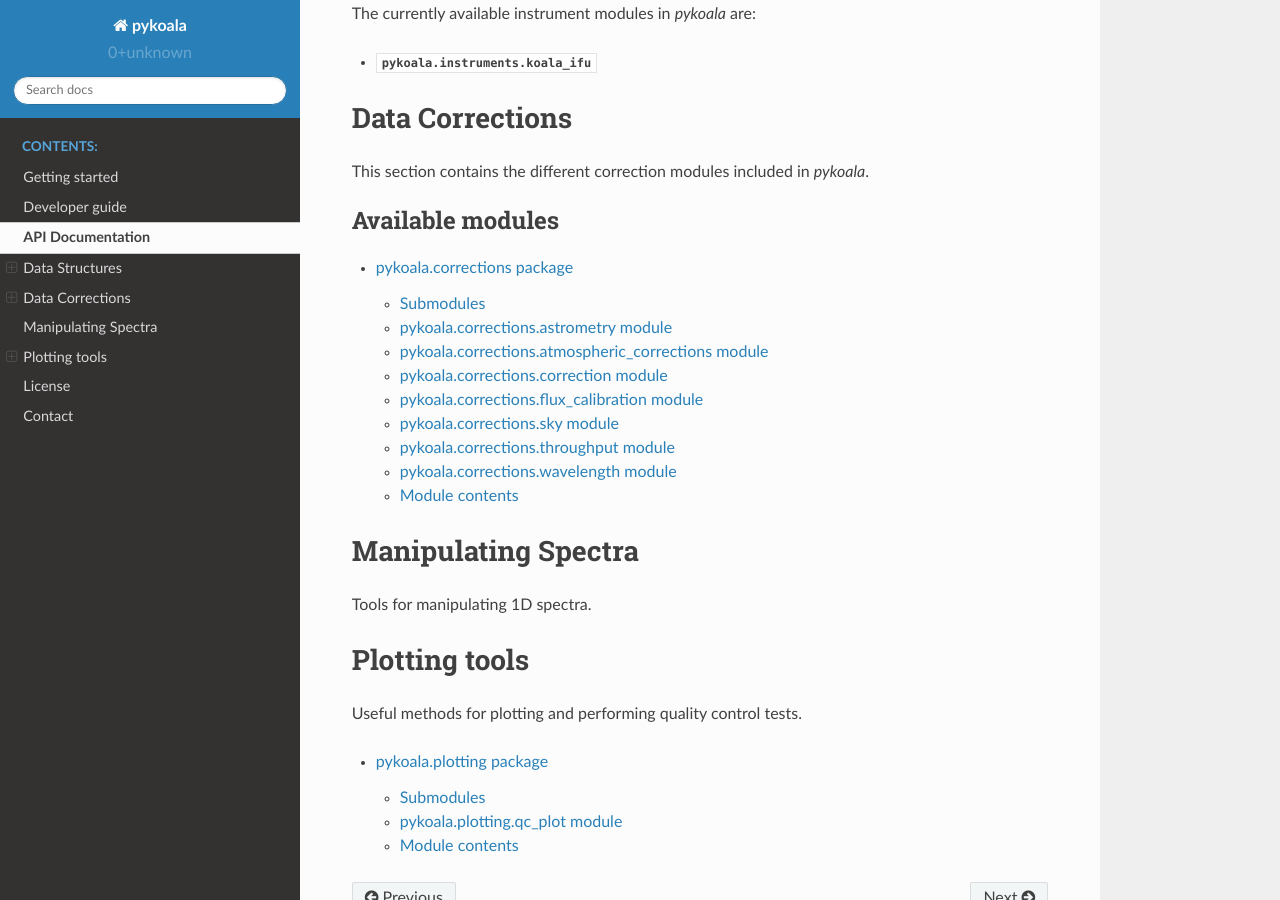
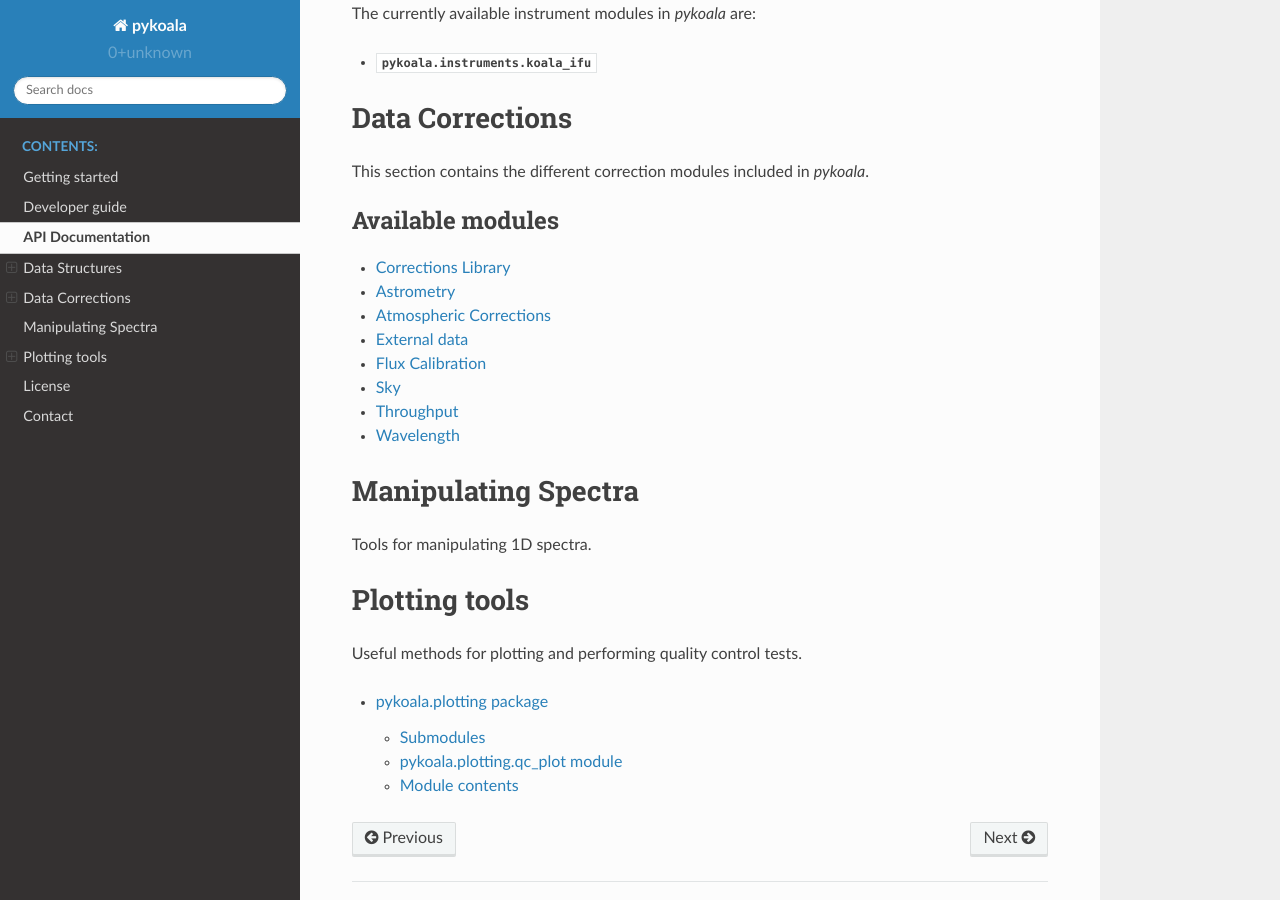
Before and after one commit to pykoala/pykoala, a Sphinx documentation site: the page built from docs/api.rst, in a window 1280 px wide and 900 px high, scrolled down 1107 px. Built offline with Sphinx 7.4.7 and the Read the Docs theme 2.0.0, drawn with Linux system fonts in a browser that asks for light colours.

Commit message:
reformat corrections rst file

```diff
--- a/docs/pykoala.corrections.rst
+++ b/docs/pykoala.corrections.rst
@@ -1,10 +1,12 @@
-pykoala.corrections package
-===========================
+Corrections Library
+--------------
 
-Submodules
-----------
+.. automodule:: pykoala.corrections
+   :members: CorrectionBase
+   :undoc-members:
+   :show-inheritance:
 
-pykoala.corrections.astrometry module
+Astrometry
 ---------------------------------------------------
 
 .. automodule:: pykoala.corrections.astrometry
@@ -12,7 +14,7 @@ pykoala.corrections.astrometry module
    :undoc-members:
    :show-inheritance:
 
-pykoala.corrections.atmospheric\_corrections module
+Atmospheric Corrections
 ---------------------------------------------------
 
 .. automodule:: pykoala.corrections.atmospheric_corrections
@@ -20,15 +22,15 @@ pykoala.corrections.atmospheric\_corrections module
    :undoc-members:
    :show-inheritance:
 
-pykoala.corrections.correction module
--------------------------------------
+External data
+---------------------------------------------------
 
-.. automodule:: pykoala.corrections.correction
+.. automodule:: pykoala.corrections.external_data
    :members:
    :undoc-members:
    :show-inheritance:
 
-pykoala.corrections.flux\_calibration module
+Flux Calibration
 --------------------------------------------
 
 .. automodule:: pykoala.corrections.flux_calibration
@@ -36,7 +38,7 @@ pykoala.corrections.flux\_calibration module
    :undoc-members:
    :show-inheritance:
 
-pykoala.corrections.sky module
+Sky
 ------------------------------
 
 .. automodule:: pykoala.corrections.sky
@@ -44,7 +46,7 @@ pykoala.corrections.sky module
    :undoc-members:
    :show-inheritance:
 
-pykoala.corrections.throughput module
+Throughput
 -------------------------------------
 
 .. automodule:: pykoala.corrections.throughput
@@ -52,18 +54,10 @@ pykoala.corrections.throughput module
    :undoc-members:
    :show-inheritance:
 
-pykoala.corrections.wavelength module
+Wavelength
 -------------------------------------
 
 .. automodule:: pykoala.corrections.wavelength
    :members: WavelengthOffset, WavelengthCorrection, SolarCrossCorrOffset
    :undoc-members:
    :show-inheritance:
-
-Module contents
----------------
-
-.. automodule:: pykoala.corrections
-   :members:
-   :undoc-members:
-   :show-inheritance:
```
